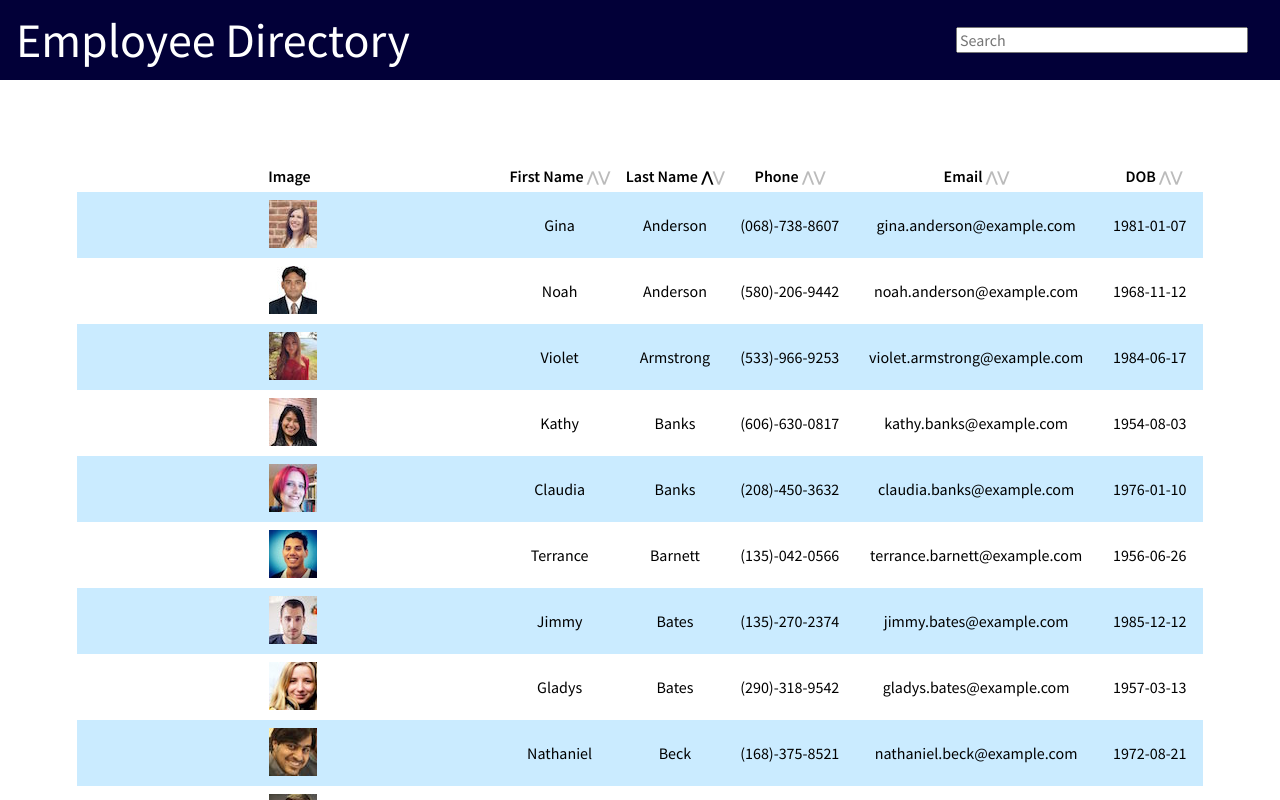
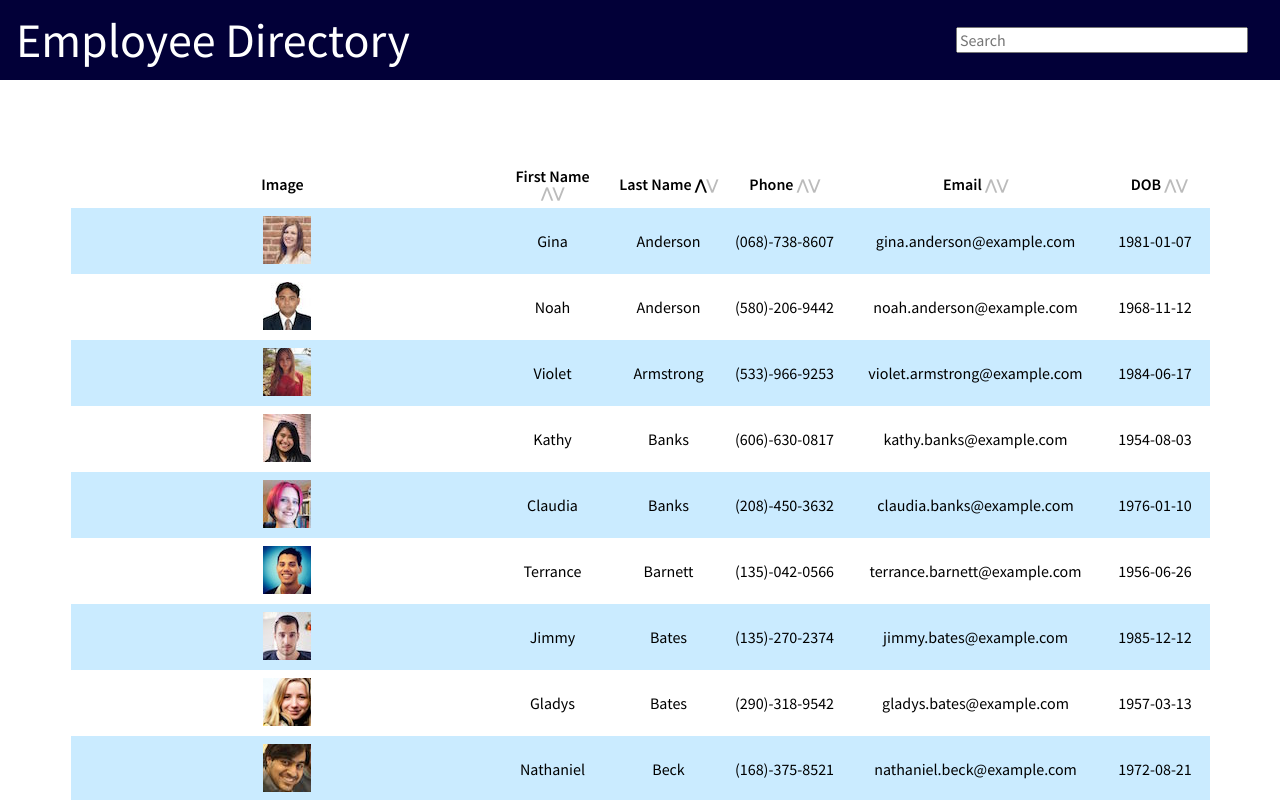
Before and after one commit to SierraChapman/employee-directory, a React (Create React App) app: page / in a window 1280 px wide. Shown: the top 800 px of the page. Built offline with nearby package versions, Linux system fonts and the light colour scheme.

Commit message:
give set column widths

```diff
--- a/src/App.js
+++ b/src/App.js
@@ -6,6 +6,14 @@ import './style.css';
 const employees = require("./db/employee.json");
 const columns = ["Image", "First Name", "Last Name", "Phone", "Email", "DOB"]; // columns to display
 const filterBy = ["name", "Phone", "Email", "DOB"]; // columns to search for search term
+const columnWidths = {
+  "Image": 56,
+  "First Name": 100,
+  "Last Name": 100,
+  "Phone": 100,
+  "Email": 250,
+  "DOB": 85,
+};
 
 function App() {
 
@@ -69,7 +77,7 @@ function App() {
   return (
     <main>
       <Navbar filter={state.filter} searchEmployees={searchEmployees}/>
-      <Table state={state} columns={columns} sortEmployees={sortEmployees}/>
+      <Table state={state} columns={columns} sortEmployees={sortEmployees} columnWidths={columnWidths}/>
     </main>
   );
 }
--- a/src/components/Table/index.js
+++ b/src/components/Table/index.js
@@ -12,7 +12,7 @@ function Table(props) {
           <tr>
             {props.columns.map(columnName => {
               return (
-                <th key={columnName}>
+                <th key={columnName} style={{width: props.columnWidths[columnName]}}>
                   { columnName === "Image" ? columnName : (
                     // Render sort buttons except after "Image"
                     <span>
```
